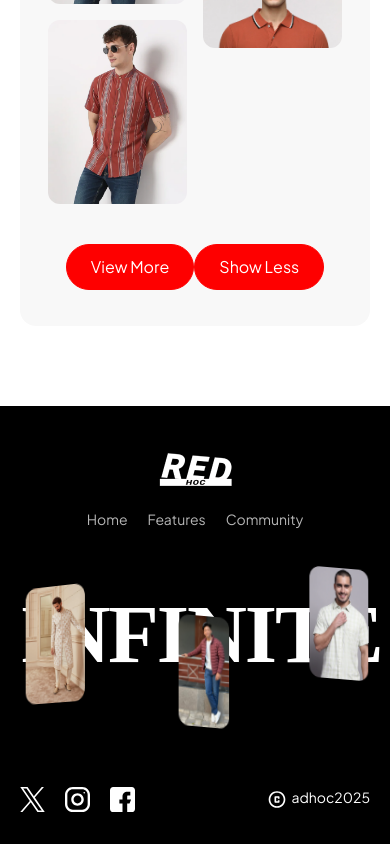
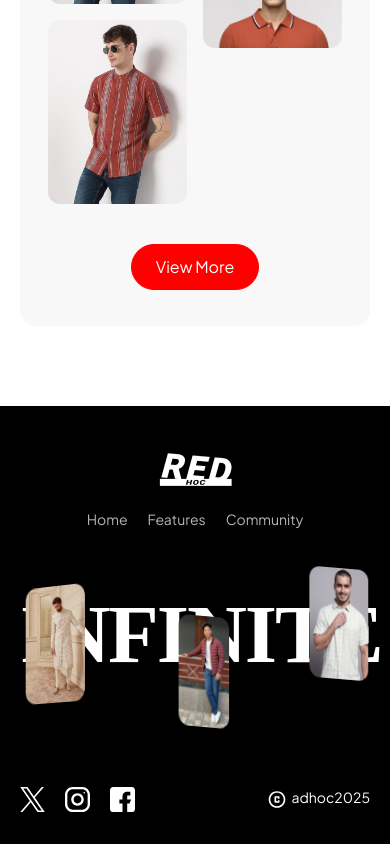
Before and after one commit to neharadialcode486/react-dummy-page, a React (Create React App) app: page / in a window 390 px wide. Shown: the part 5010-5854 px from the top of the page. Built offline with nearby package versions, Linux system fonts and the light colour scheme; a web font is replaced by a local one.

Commit message:
responsive

```diff
--- a/src/components/common/Products.jsx
+++ b/src/components/common/Products.jsx
@@ -89,7 +89,7 @@ const Products = () => {
               View More
             </button>
           )}
-          {visibleImages > initialVisibleImages && (
+          {visibleImages >= images.length && (
             <button
               onClick={handleShowLess}
               className="mt-8 mb-4 bg-primary text-white px-6 md:px-8 py-[10px] rounded-full hover:bg-transparent border-primary border hover:text-primary transition-all duration-200 ease-in-out"
```
